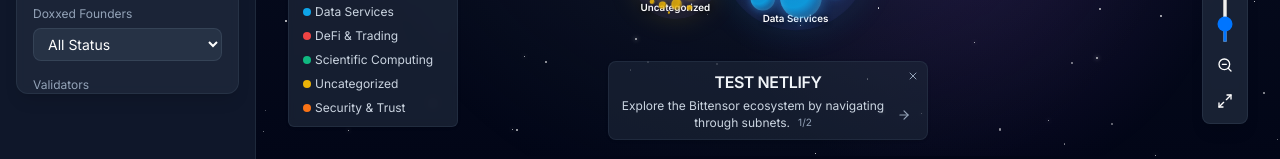
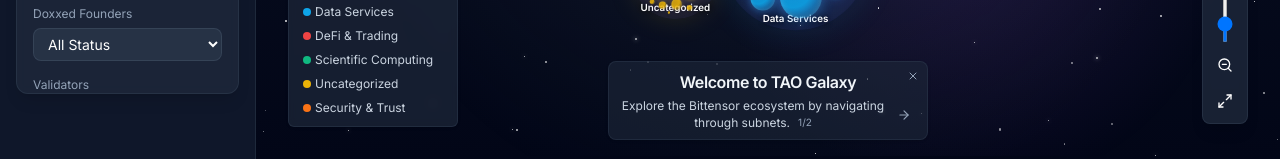
Before and after one commit to allanbellahsene/tao-galaxy-frontend, a React (Vite) app in the folder frontend/: page /app in a window 1280 px wide. Shown: the part 641-800 px from the top of the page. Built offline with nearby package versions, Linux system fonts and the light colour scheme.

Commit message:
welcome to tao galaxy

```diff
--- a/frontend/src/components/GalaxyView/index.tsx
+++ b/frontend/src/components/GalaxyView/index.tsx
@@ -76,7 +76,7 @@ const GalaxyView: React.FC = () => {
             >
               <X size={12} />
             </button>
-            <h3 className="text-base font-semibold mb-1 text-slate-100">TEST NETLIFY</h3>
+            <h3 className="text-base font-semibold mb-1 text-slate-100">Welcome to TAO Galaxy</h3>
             <div className="flex items-center justify-center gap-2 w-full">
               {welcomeStep === 1 && (
                 <button onClick={() => setWelcomeStep(0)} className="p-1 rounded hover:bg-slate-700/40 transition-colors text-slate-400" aria-label="Previous">
```
